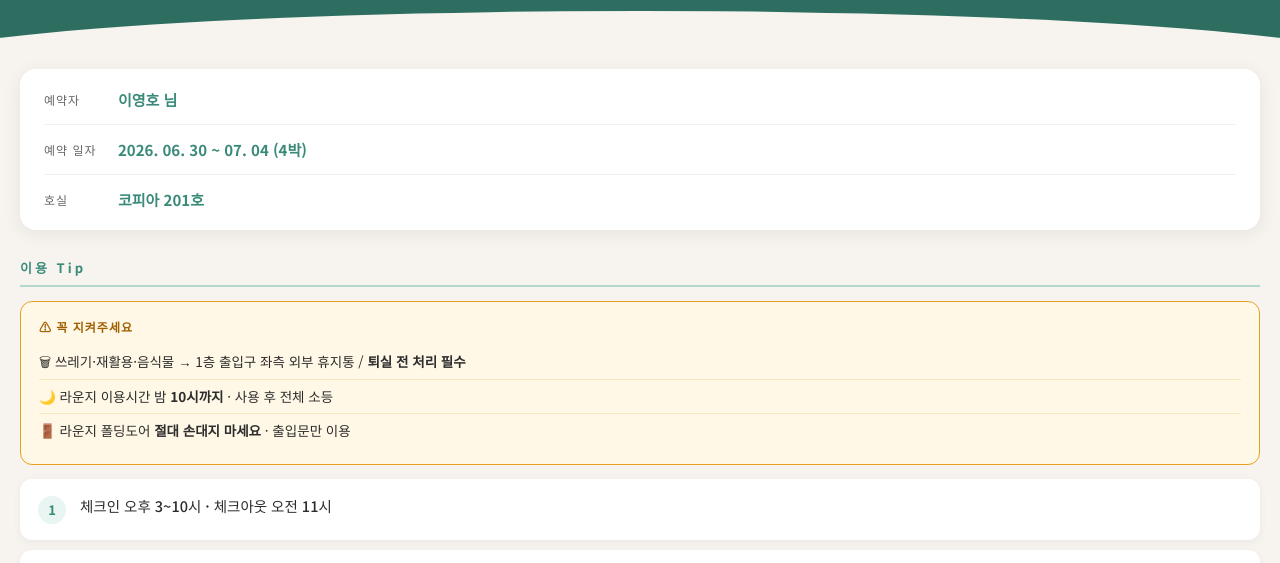
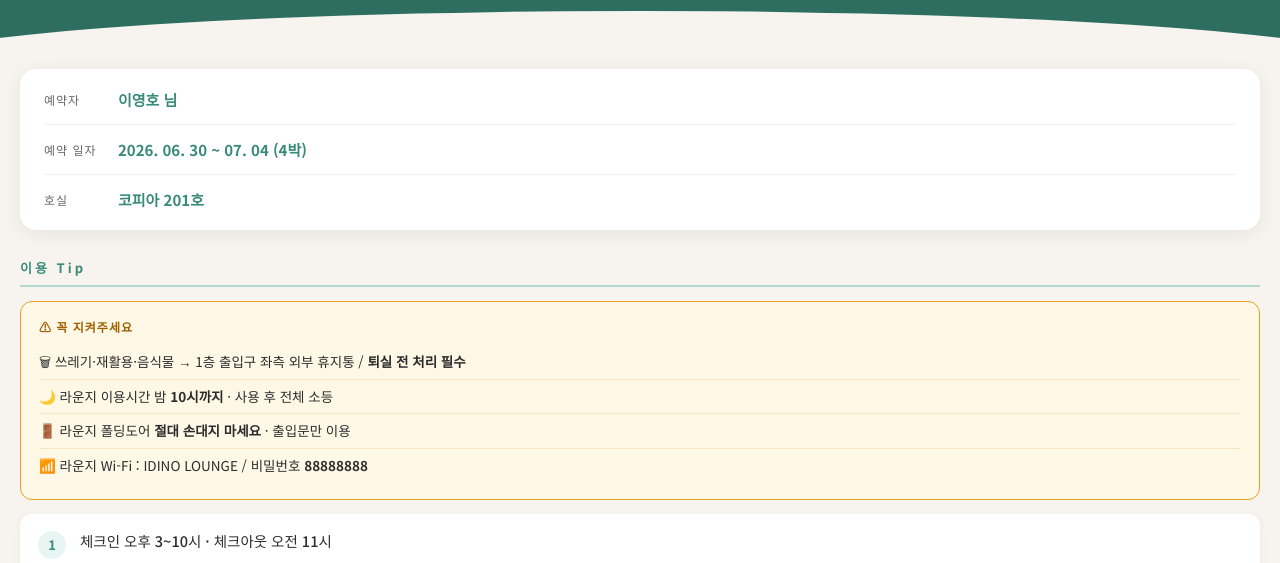
Before and after one commit to partyok-create/idino-guide, a plain HTML site: page guest3.html in a window 1280 px wide. Shown: the part 174-737 px from the top of the page. Drawn offline with Linux system fonts and the light colour scheme.

Commit message:
강조박스 WiFi 추가 (이영호)

```diff
--- a/guest3.html
+++ b/guest3.html
@@ -52,7 +52,7 @@ body{font-family:'Noto Sans KR',sans-serif;background:var(--sand);color:var(--da
 <div class="info-item"><label>호실</label><div class="val">코피아 201호</div></div>
 </div>
 <div class="section"><div class="section-title">이용 Tip</div>
-<div class="notice-box"><div class="notice-ttl">⚠ 꼭 지켜주세요</div><div class="notice-row">🗑 쓰레기·재활용·음식물 → 1층 출입구 좌측 외부 휴지통 / <strong>퇴실 전 처리 필수</strong></div><div class="notice-row">🌙 라운지 이용시간 밤 <strong>10시까지</strong> · 사용 후 전체 소등</div><div class="notice-row">🚪 라운지 폴딩도어 <strong>절대 손대지 마세요</strong> · 출입문만 이용</div></div>
+<div class="notice-box"><div class="notice-ttl">⚠ 꼭 지켜주세요</div><div class="notice-row">🗑 쓰레기·재활용·음식물 → 1층 출입구 좌측 외부 휴지통 / <strong>퇴실 전 처리 필수</strong></div><div class="notice-row">🌙 라운지 이용시간 밤 <strong>10시까지</strong> · 사용 후 전체 소등</div><div class="notice-row">🚪 라운지 폴딩도어 <strong>절대 손대지 마세요</strong> · 출입문만 이용</div><div class="notice-row">📶 라운지 Wi-Fi : IDINO LOUNGE / 비밀번호 <strong>88888888</strong></div></div>
 <div class="tip"><div class="tip-num">1</div><div class="tip-body"><div class="tip-main">체크인 오후 3~10시 · 체크아웃 오전 11시</div></div></div>
 <div class="tip"><div class="tip-num">2</div><div class="tip-body"><div class="tip-main">도어락 초기 비밀번호 <strong>1234＊</strong> → 입실 후 변경 권장</div><div class="tip-sub">☞ 문을 열고 뒷면 등록 버튼 → 원하는 4자리 입력 → 다시 등록</div></div></div>
 <div class="tip"><div class="tip-num">3</div><div class="tip-body"><div class="tip-main">객실·테라스 내 <strong>흡연 금지</strong> (위반 시 즉각 퇴실)</div><div class="tip-sub">☞ 흡연 장소: 1층 야외정원 / 루프탑 지정장소</div></div></div>
```
